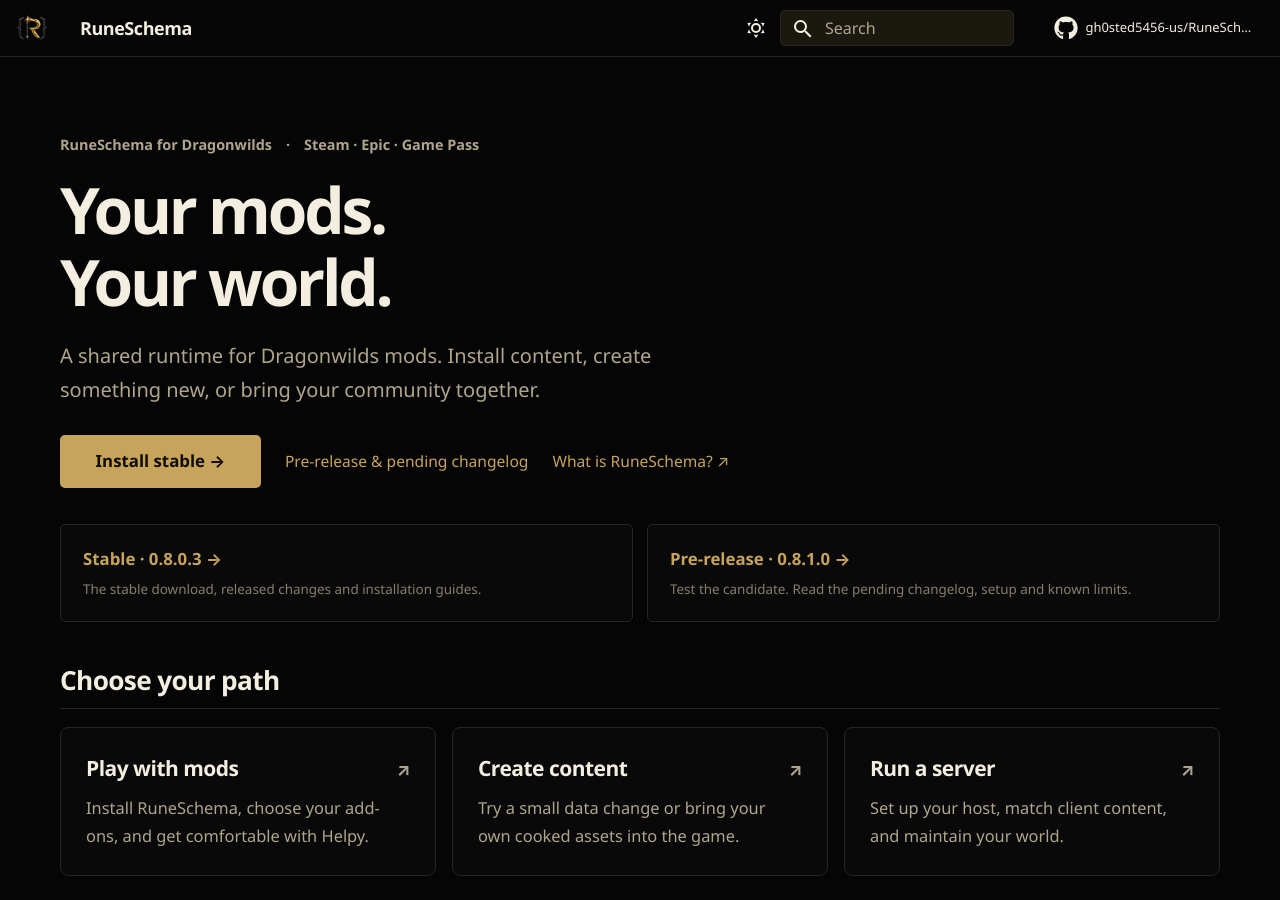
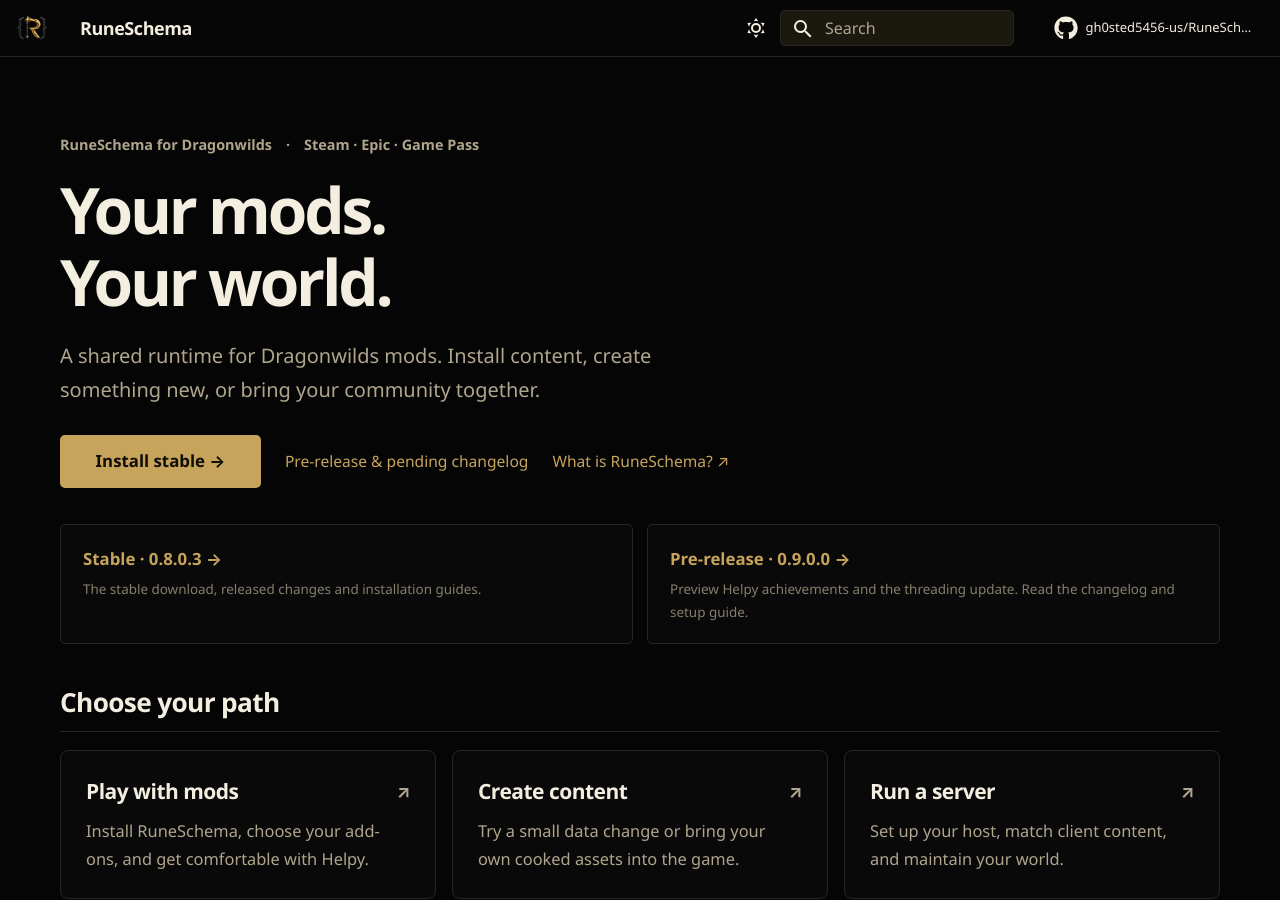
Before and after one commit to gh0sted5456-us/RuneSchema, an MkDocs documentation site: the page built from docs/index.md, in a window 1280 px wide and 900 px high. Built offline with MkDocs 1.6.1 and Material for MkDocs 9.7.7, drawn with Linux system fonts in a browser that asks for light colours; comment, search, counter and statistics services are not loaded.

Commit message:
Feature RuneSchema 0.9.0.0 pre-release on the homepage

```diff
--- a/docs/index.md
+++ b/docs/index.md
@@ -24,8 +24,8 @@ hide:
   <a href="CURRENT-RELEASE/">Stable · 0.8.0.3 <span aria-hidden="true">→</span>
     <small>The stable download, released changes and installation guides.</small>
   </a>
-  <a href="experimental/PRE-RELEASE/">Pre-release · 0.8.1.0 <span aria-hidden="true">→</span>
-    <small>Test the candidate. Read the pending changelog, setup and known limits.</small>
+  <a href="experimental/PRE-RELEASE/">Pre-release · 0.9.0.0 <span aria-hidden="true">→</span>
+    <small>Preview Helpy achievements and the threading update. Read the changelog and setup guide.</small>
   </a>
 </div>
 
```
Also changed, not shown: README.md (+2 -1 lines).
